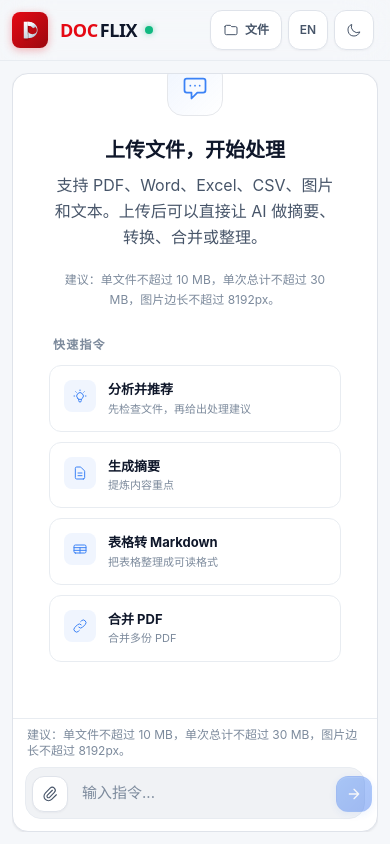
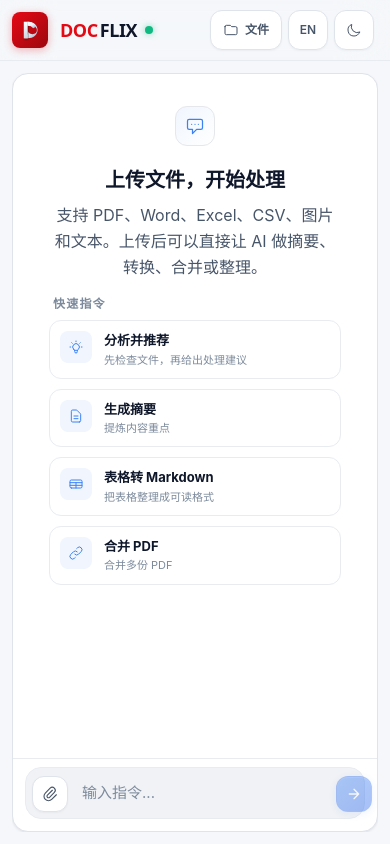
Before and after one commit to xiatianz/multimodal-file-assistant-agent, a Next.js app: page / in a window 390 px wide. Built offline with nearby package versions, Linux system fonts and the light colour scheme.

Commit message:
style(mobile): simplify empty state layout and remove duplicate upload rules

```diff
--- a/app/page.tsx
+++ b/app/page.tsx
@@ -933,9 +933,9 @@ export default function Home() {
               <div className="space-y-3.5 w-full">
                 {!hasConversation ? (
                   /* ─── Welcome Screen ─── */
-                  <div className="py-10 px-4 flex flex-col items-center justify-center text-center h-full max-w-2xl mx-auto">
-                    <div className={`w-14 h-14 rounded-2xl flex items-center justify-center bg-gradient-to-br from-[var(--accent-subtle)] to-transparent border border-[var(--accent)]/15 mb-5 ${isDark ? 'animate-breathe' : ''}`}>
-                      <svg className="w-7 h-7 text-[var(--accent)]" fill="none" viewBox="0 0 24 24" stroke="currentColor">
+                  <div className="py-4 md:py-10 px-4 flex flex-col items-center justify-center text-center h-full max-w-2xl mx-auto">
+                    <div className={`w-10 h-10 md:w-14 md:h-14 rounded-xl md:rounded-2xl flex items-center justify-center bg-gradient-to-br from-[var(--accent-subtle)] to-transparent border border-[var(--accent)]/15 mb-5 ${isDark ? 'animate-breathe' : ''}`}>
+                      <svg className="w-5 h-5 md:w-7 md:h-7 text-[var(--accent)]" fill="none" viewBox="0 0 24 24" stroke="currentColor">
                         <path strokeLinecap="round" strokeLinejoin="round" strokeWidth={1.5} d="M8 10h.01M12 10h.01M16 10h.01M9 16H5a2 2 0 01-2-2V6a2 2 0 012-2h14a2 2 0 012 2v8a2 2 0 01-2 2h-5l-5 5v-5z" />
                       </svg>
                     </div>
@@ -943,17 +943,17 @@ export default function Home() {
                     <h2 className="text-xl font-bold text-[var(--text-primary)] mb-2">
                     {locale === 'zh' ? '上传文件，开始处理' : 'Upload files to get started'}
                   </h2>
-                    <p className="text-base text-[var(--text-secondary)] mb-5 leading-relaxed max-w-lg">
+                    <p className="text-base text-[var(--text-secondary)] mb-4 leading-relaxed max-w-lg text-[13px] md:text-[15px]">
                       {locale === 'zh'
                         ? '支持 PDF、Word、Excel、CSV、图片和文本。上传后可以直接让 AI 做摘要、转换、合并或整理。'
                         : 'Supports PDF, Word, Excel, CSV, images, and text. Upload a file and ask for summaries, conversions, merges, or cleanup.'}
                     </p>
-                    <p className="text-xs text-[var(--text-tertiary)] mb-7 leading-relaxed max-w-md">
+                    <p className="text-xs text-[var(--text-tertiary)] mb-6 leading-relaxed max-w-md hidden md:block">
                       {uploadRulesText}
                     </p>
 
                     {/* Quick Command Cards */}
-                    <div className="w-full space-y-3 text-left">
+                    <div className="w-full space-y-2 md:space-y-3 text-left">
                       <p className="text-xs font-bold text-[var(--text-tertiary)] uppercase tracking-widest pl-1">
                         {locale === 'zh' ? '快速指令' : 'Quick Actions'}
                       </p>
@@ -988,7 +988,7 @@ export default function Home() {
                             key={idx}
                             onClick={() => sendMessage(item.cmd)}
                             disabled={isProcessing}
-                            className="p-3.5 text-left rounded-xl border border-[var(--border-subtle)] bg-[var(--bg-surface)] hover:border-[var(--accent)]/30 hover:bg-[var(--accent-subtle)] transition-all group flex items-start gap-3 disabled:opacity-50"
+                            className="p-2.5 md:p-3.5 text-left rounded-xl border border-[var(--border-subtle)] bg-[var(--bg-surface)] hover:border-[var(--accent)]/30 hover:bg-[var(--accent-subtle)] transition-all group flex items-start gap-3 disabled:opacity-50"
                           >
                             <span className="w-8 h-8 rounded-lg flex items-center justify-center bg-[var(--accent-subtle)] text-[var(--accent)] flex-shrink-0 group-hover:bg-[var(--accent)] group-hover:text-white transition-all">
                               {item.icon}
@@ -1172,16 +1172,13 @@ export default function Home() {
                   )}
                 </div>
               )}
-              <p className="mb-2 text-xs text-[var(--text-tertiary)] px-0.5">
-                {uploadRulesText}
-                {queuedFiles.length > 0 && (
-                  <span className="ml-2">
-                    {locale === 'zh'
-                      ? `当前待处理 ${queuedFiles.length} 个文件，共 ${humanFileSize(queuedBytes)}。`
-                      : `${queuedFiles.length} queued file(s), ${humanFileSize(queuedBytes)} total.`}
-                  </span>
-                )}
-              </p>
+              {queuedFiles.length > 0 && (
+                <p className="mb-2 text-xs text-[var(--text-tertiary)] px-1 font-medium">
+                  {locale === 'zh'
+                    ? `待处理 ${queuedFiles.length} 个文件 (${humanFileSize(queuedBytes)})`
+                    : `${queuedFiles.length} queued file(s) (${humanFileSize(queuedBytes)})`}
+                </p>
+              )}
 
               {/* Input bar */}
               <div className="flex items-end gap-2 rounded-xl p-1.5 nm-pressed glow-accent border border-[var(--border-subtle)]">
```
